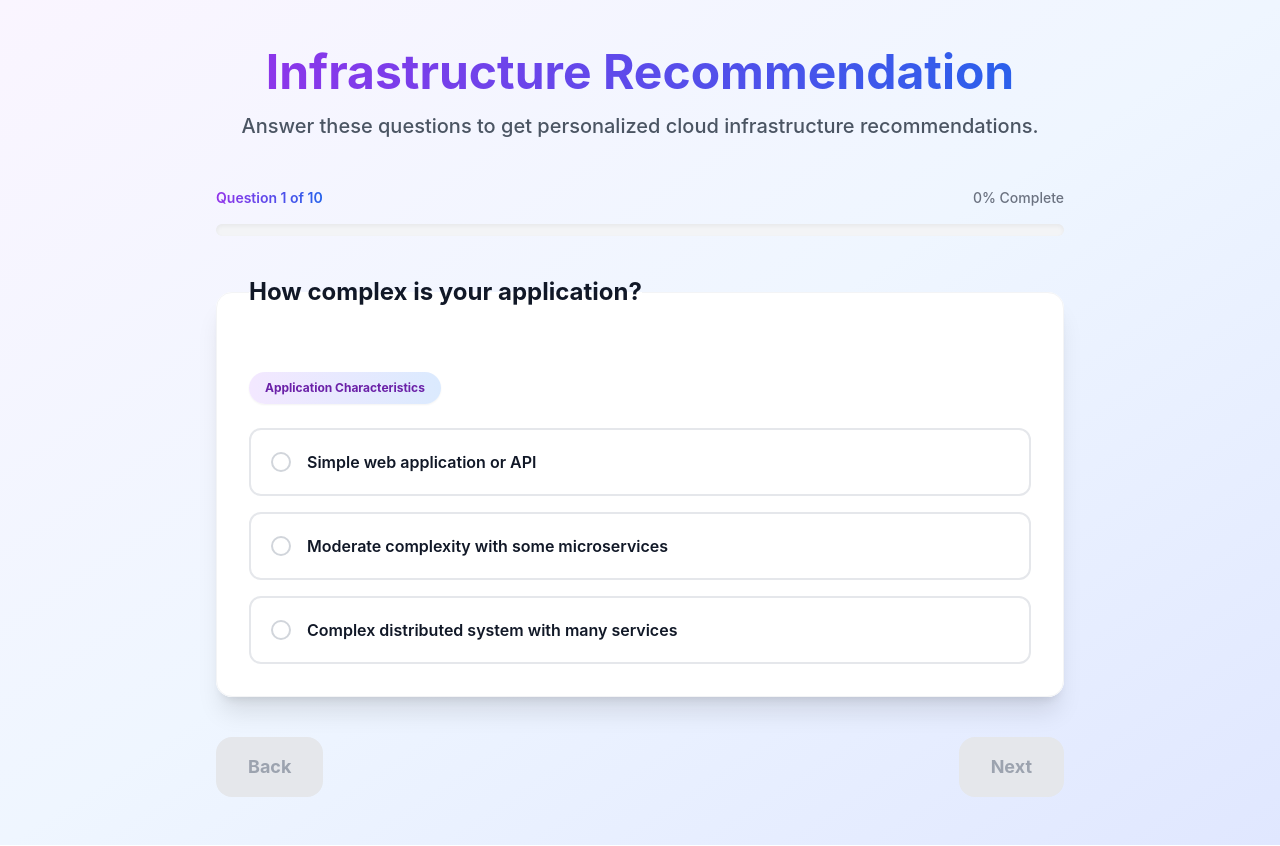
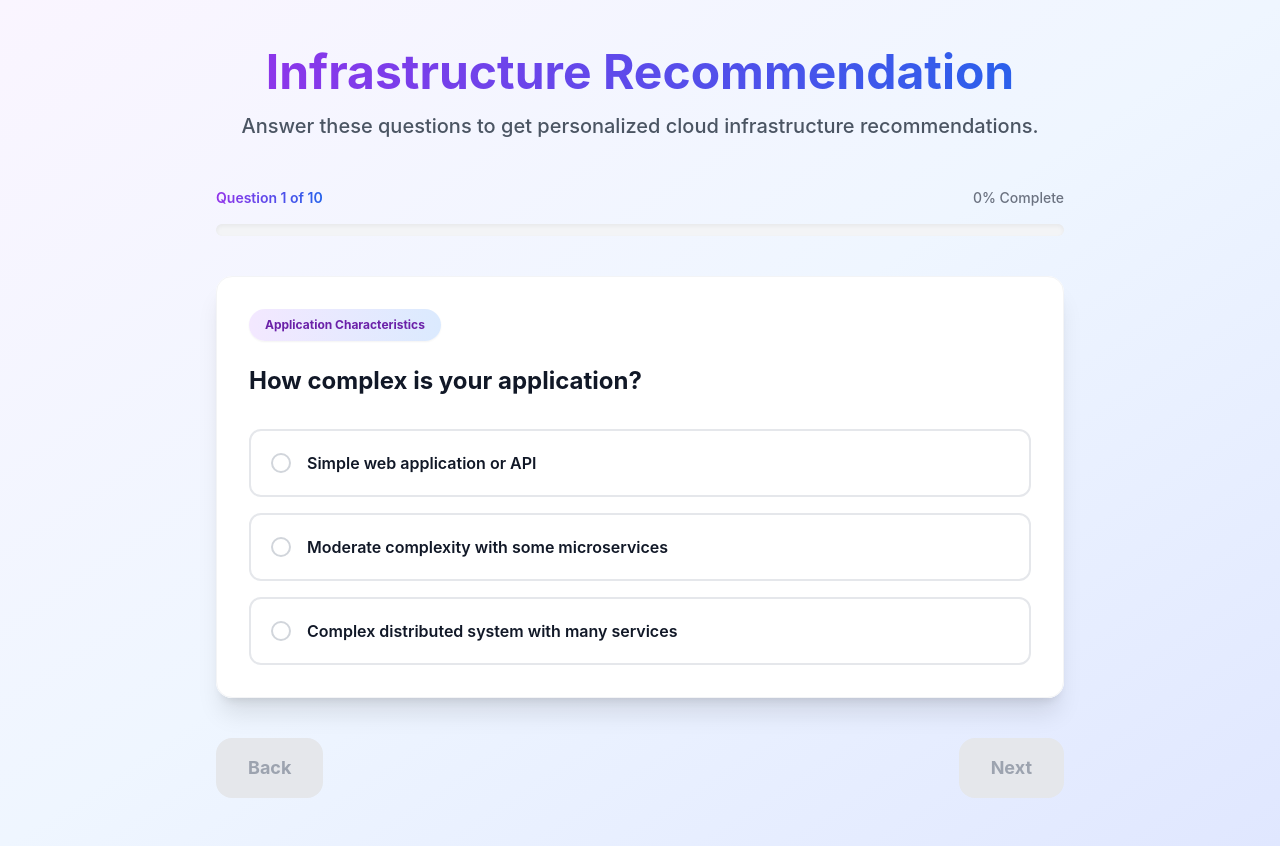
Before and after one commit to gundy213/inframap, a React (Vite) app in the folder frontend/: page / in a window 1280 px wide. Built offline with nearby package versions, Linux system fonts and the light colour scheme.

Commit message:
feat: extract app version from package.json and update Docker image tags accordingly

```diff
--- a/frontend/components/QuestionCard.tsx
+++ b/frontend/components/QuestionCard.tsx
@@ -28,6 +28,7 @@ export const QuestionCard: React.FC<QuestionCardProps> = ({
 }) => {
   return (
     <fieldset className={`bg-white rounded-xl md:rounded-2xl shadow-xl p-6 md:p-8 border border-gray-100 ${className}`} aria-describedby={`${question.id}-hint`}>
+      <legend className="sr-only">{question.text}</legend>
       {question.category && (
         <div className="mb-4 md:mb-6">
           <span className="inline-block bg-gradient-to-r from-purple-100 to-blue-100 text-purple-800 text-xs font-bold px-3 md:px-4 py-1 md:py-2 rounded-full shadow-sm">
@@ -36,9 +37,9 @@ export const QuestionCard: React.FC<QuestionCardProps> = ({
         </div>
       )}
 
-      <legend className="text-xl md:text-2xl font-bold text-gray-900 mb-6 md:mb-8 leading-relaxed">
+      <h2 className="text-xl md:text-2xl font-bold text-gray-900 mb-6 md:mb-8 leading-relaxed">
         {question.text}
-      </legend>
+      </h2>
       <p id={`${question.id}-hint`} className="sr-only">Use Tab to focus options, then press Space or Enter to choose.</p>
 
       <div className="space-y-3 md:space-y-4" role="radiogroup" aria-label={question.text}>
```
